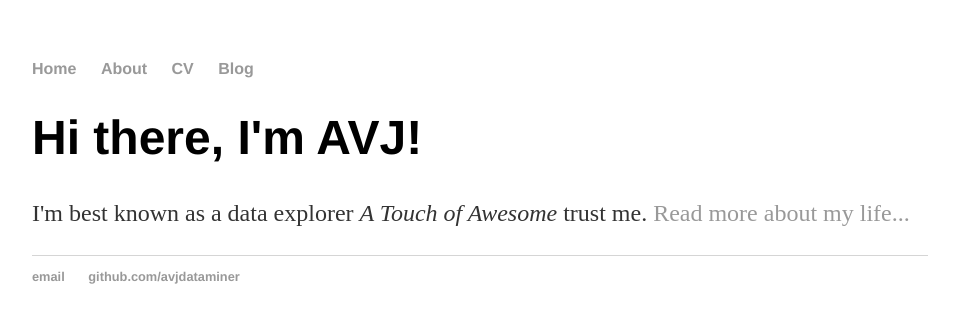
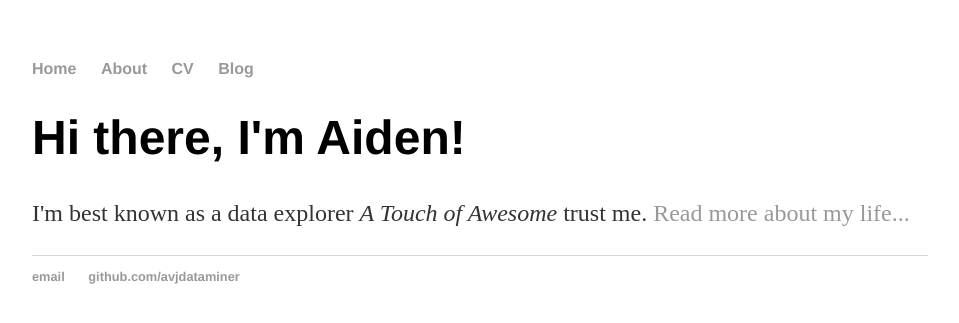
Before and after one commit to AVJdataminer/AVJdataminer.github.io, a Jekyll site: the page built from index.html, in a window 1280 px wide. Shown: the top 323 px of the page, without its empty margins (160-1119 px from the left). Built offline with Jekyll 4.4.1, drawn with Linux system fonts in a browser that asks for light colours.

Commit message:
Update index.html

```diff
--- a/index.html
+++ b/index.html
@@ -3,6 +3,6 @@ layout: default
 title: AVJ Dataminer
 ---
 <div class="blurb">
-	<h1>Hi there, I'm AVJ!</h1>
+	<h1>Hi there, I'm Aiden!</h1>
 	<p>I'm best known as a data explorer <em>A Touch of Awesome</em> trust me. <a href="/about">Read more about my life...</a></p>
 </div><!-- /.blurb -->
```
